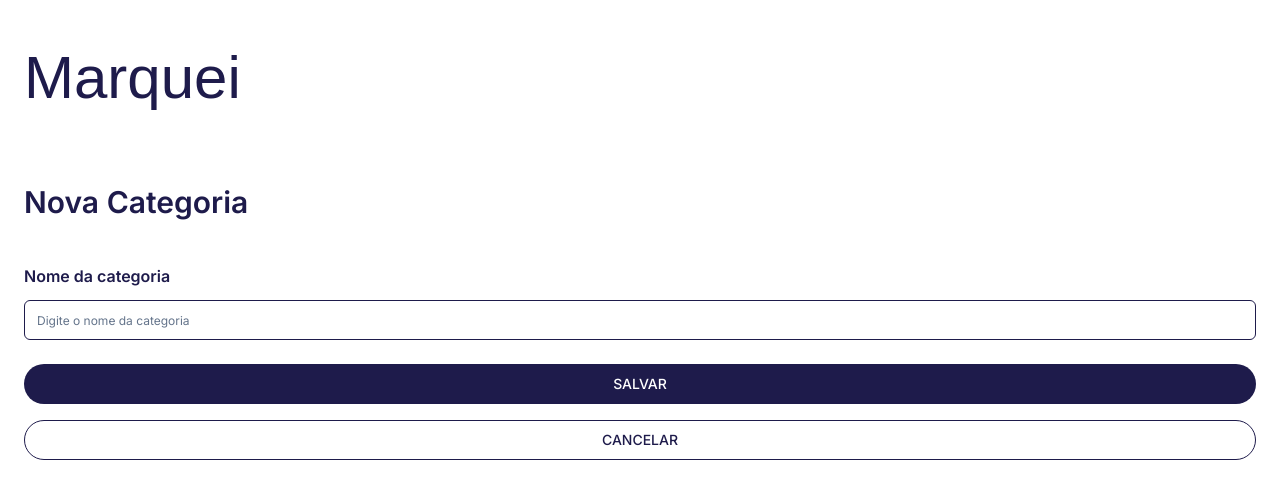
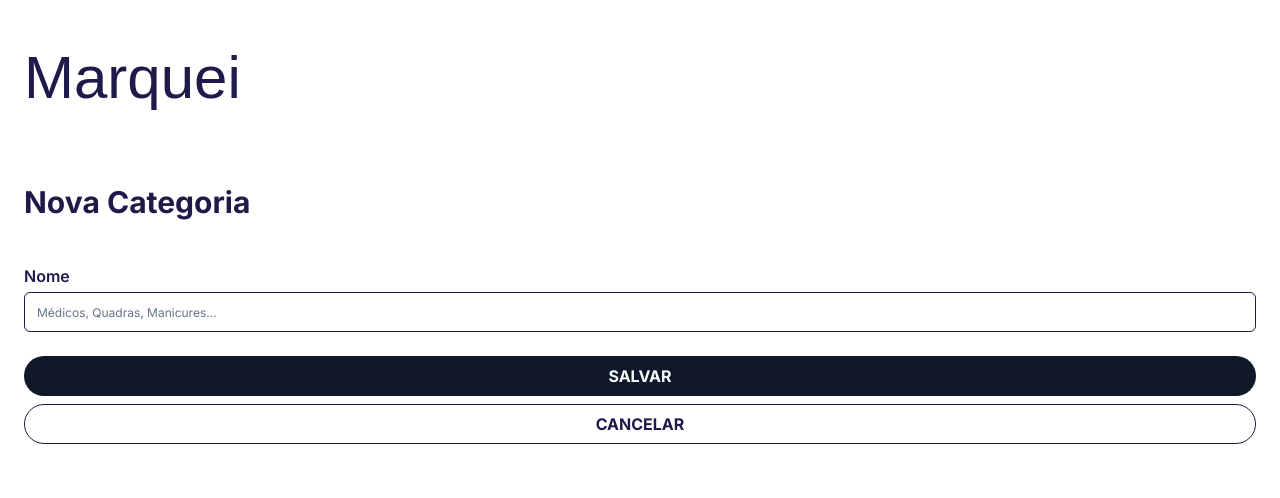
Before and after one commit to Somehow-I-Code/marquei, a Next.js app in the folder web/: page /new-category in a window 1280 px wide. Shown: the top 498 px of the page. Built offline with nearby package versions, Linux system fonts and the light colour scheme; a web font is replaced by a local one.

Commit message:
Alteração tela de nova categoria

```diff
--- a/web/package.json
+++ b/web/package.json
@@ -13,6 +13,7 @@
         "prepare": "husky"
     },
     "dependencies": {
+        "@hookform/resolvers": "^3.3.4",
         "@radix-ui/react-dialog": "^1.0.5",
         "@radix-ui/react-label": "^2.0.2",
         "@radix-ui/react-select": "^2.0.0",
@@ -24,9 +25,11 @@
         "next": "14.1.0",
         "react": "^18",
         "react-dom": "^18",
+        "react-hook-form": "^7.51.3",
         "tailwind-merge": "^2.2.1",
         "tailwindcss-animate": "^1.0.7",
-        "vaul": "^0.9.0"
+        "vaul": "^0.9.0",
+        "zod": "^3.23.3"
     },
     "devDependencies": {
         "@svgr/webpack": "^8.1.0",
--- a/web/src/app/new-category/page.tsx
+++ b/web/src/app/new-category/page.tsx
@@ -1,39 +1,78 @@
+"use client";
 import { Button } from "@/components/ui/button";
+import {
+    Form,
+    FormControl,
+    FormField,
+    FormItem,
+    FormLabel,
+    FormMessage,
+} from "@/components/ui/form";
 import { Input } from "@/components/ui/input";
-import { Label } from "@/components/ui/label";
+import { zodResolver } from "@hookform/resolvers/zod";
 import Link from "next/link";
+import { useForm } from "react-hook-form";
+import { z } from "zod";
 import CompanyLogo from "../components/company-logo";
 
+const formSchema = z.object({
+    name: z.string(),
+});
+
 export default function NewCategory() {
+    const form = useForm<z.infer<typeof formSchema>>({
+        resolver: zodResolver(formSchema),
+        defaultValues: {
+            name: "",
+        },
+    });
     return (
         <section>
             <div className="h-40 px-6 py-12">
                 <CompanyLogo />
             </div>
             <div className="flex flex-col p-6 gap-12">
-                <div>
-                    <h2 className="text-3xl font-semibold text-indigo-950">
+                <h1 className="text-3xl font-bold text-indigo-950">
                     Nova Categoria
-                    </h2>
-                </div>
-                <form className="flex flex-col gap-6">
-                    <div className="flex flex-col gap-4">
-                        <Label htmlFor="NameCategory">Nome da categoria</Label>
+                </h1>
+
+                <Form {...form}>
+                    <form className="flex flex-col gap-4">
+                        <FormField
+                            control={form.control}
+                            name="name"
+                            render={({ field }) => (
+                                <FormItem className="mb-2">
+                                    <FormLabel className="flex gap-2">
+                                        Nome
+                                    </FormLabel>
+                                    <FormControl>
                                         <Input
-                            type="nome-categoria"
-                            placeholder="Digite o nome da categoria"
+                                            placeholder="Médicos, Quadras, Manicures..."
+                                            {...field}
                                         />
-                    </div>
-                    <div className="flex flex-col gap-4">
-                        <Button className="bg-indigo-950 text-white">
+                                    </FormControl>
+
+                                    <FormMessage />
+                                </FormItem>
+                            )}
+                        />
+                        <div className="flex flex-col gap-2">
+                            <Button
+                                className="text-base font-bold"
+                                type="submit"
+                            >
                                 SALVAR
                             </Button>
-
-                        <Button className="bg-white text-indigo-950 border border-indigo-950">
+                            <Button
+                                asChild
+                                className="bg-white text-indigo-950 text-base font-bold border border-indigo-950"
+                            >
                                 <Link href="/">CANCELAR</Link>
                             </Button>
                         </div>
                     </form>
+                </Form>
             </div>
         </section>
     );
--- /dev/null
+++ b/web/src/components/ui/form.tsx
@@ -0,0 +1,176 @@
+import * as React from "react"
+import * as LabelPrimitive from "@radix-ui/react-label"
+import { Slot } from "@radix-ui/react-slot"
+import {
+  Controller,
+  ControllerProps,
+  FieldPath,
+  FieldValues,
+  FormProvider,
+  useFormContext,
+} from "react-hook-form"
+
+import { cn } from "@/lib/utils"
+import { Label } from "@/components/ui/label"
+
+const Form = FormProvider
+
+type FormFieldContextValue<
+  TFieldValues extends FieldValues = FieldValues,
+  TName extends FieldPath<TFieldValues> = FieldPath<TFieldValues>
+> = {
+  name: TName
+}
+
+const FormFieldContext = React.createContext<FormFieldContextValue>(
+  {} as FormFieldContextValue
+)
+
+const FormField = <
+  TFieldValues extends FieldValues = FieldValues,
+  TName extends FieldPath<TFieldValues> = FieldPath<TFieldValues>
+>({
+  ...props
+}: ControllerProps<TFieldValues, TName>) => {
+  return (
+    <FormFieldContext.Provider value={{ name: props.name }}>
+      <Controller {...props} />
+    </FormFieldContext.Provider>
+  )
+}
+
+const useFormField = () => {
+  const fieldContext = React.useContext(FormFieldContext)
+  const itemContext = React.useContext(FormItemContext)
+  const { getFieldState, formState } = useFormContext()
+
+  const fieldState = getFieldState(fieldContext.name, formState)
+
+  if (!fieldContext) {
+    throw new Error("useFormField should be used within <FormField>")
+  }
+
+  const { id } = itemContext
+
+  return {
+    id,
+    name: fieldContext.name,
+    formItemId: `${id}-form-item`,
+    formDescriptionId: `${id}-form-item-description`,
+    formMessageId: `${id}-form-item-message`,
+    ...fieldState,
+  }
+}
+
+type FormItemContextValue = {
+  id: string
+}
+
+const FormItemContext = React.createContext<FormItemContextValue>(
+  {} as FormItemContextValue
+)
+
+const FormItem = React.forwardRef<
+  HTMLDivElement,
+  React.HTMLAttributes<HTMLDivElement>
+>(({ className, ...props }, ref) => {
+  const id = React.useId()
+
+  return (
+    <FormItemContext.Provider value={{ id }}>
+      <div ref={ref} className={cn("space-y-2", className)} {...props} />
+    </FormItemContext.Provider>
+  )
+})
+FormItem.displayName = "FormItem"
+
+const FormLabel = React.forwardRef<
+  React.ElementRef<typeof LabelPrimitive.Root>,
+  React.ComponentPropsWithoutRef<typeof LabelPrimitive.Root>
+>(({ className, ...props }, ref) => {
+  const { error, formItemId } = useFormField()
+
+  return (
+    <Label
+      ref={ref}
+      className={cn(error && "text-destructive", className)}
+      htmlFor={formItemId}
+      {...props}
+    />
+  )
+})
+FormLabel.displayName = "FormLabel"
+
+const FormControl = React.forwardRef<
+  React.ElementRef<typeof Slot>,
+  React.ComponentPropsWithoutRef<typeof Slot>
+>(({ ...props }, ref) => {
+  const { error, formItemId, formDescriptionId, formMessageId } = useFormField()
+
+  return (
+    <Slot
+      ref={ref}
+      id={formItemId}
+      aria-describedby={
+        !error
+          ? `${formDescriptionId}`
+          : `${formDescriptionId} ${formMessageId}`
+      }
+      aria-invalid={!!error}
+      {...props}
+    />
+  )
+})
+FormControl.displayName = "FormControl"
+
+const FormDescription = React.forwardRef<
+  HTMLParagraphElement,
+  React.HTMLAttributes<HTMLParagraphElement>
+>(({ className, ...props }, ref) => {
+  const { formDescriptionId } = useFormField()
+
+  return (
+    <p
+      ref={ref}
+      id={formDescriptionId}
+      className={cn("text-sm text-muted-foreground", className)}
+      {...props}
+    />
+  )
+})
+FormDescription.displayName = "FormDescription"
+
+const FormMessage = React.forwardRef<
+  HTMLParagraphElement,
+  React.HTMLAttributes<HTMLParagraphElement>
+>(({ className, children, ...props }, ref) => {
+  const { error, formMessageId } = useFormField()
+  const body = error ? String(error?.message) : children
+
+  if (!body) {
+    return null
+  }
+
+  return (
+    <p
+      ref={ref}
+      id={formMessageId}
+      className={cn("text-sm font-medium text-destructive", className)}
+      {...props}
+    >
+      {body}
+    </p>
+  )
+})
+FormMessage.displayName = "FormMessage"
+
+export {
+  useFormField,
+  Form,
+  FormItem,
+  FormLabel,
+  FormControl,
+  FormDescription,
+  FormMessage,
+  FormField,
+}
```
Also changed, not shown: 1 other file (tests, documents, lock files or other folders). Lines whose indentation alone changed are shown as unchanged.
